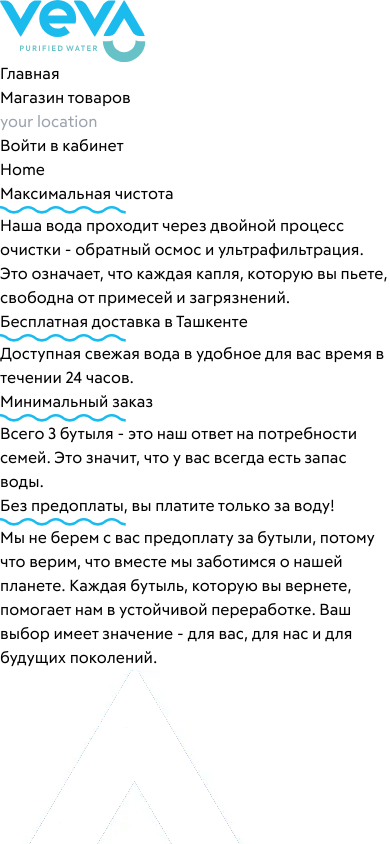
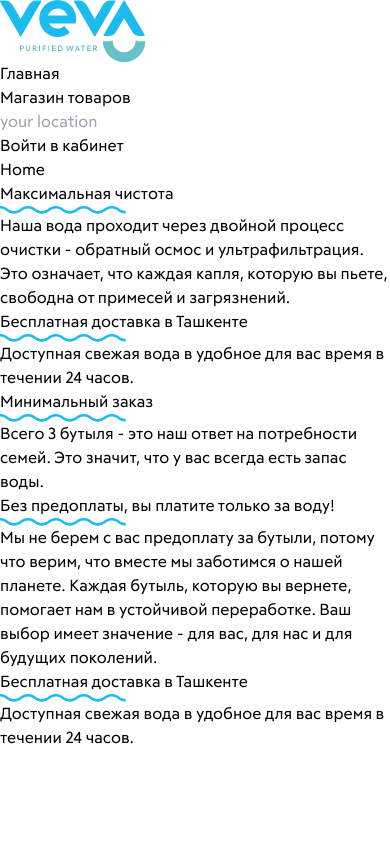
Before and after one commit to sevaraobidova/vevawater, a React (Vite) app: page / in a window 390 px wide. Shown: the top 844 px of the page. Built offline with nearby package versions, Linux system fonts and the light colour scheme.

Commit message:
about mobile version is done

```diff
--- a/package.json
+++ b/package.json
@@ -19,6 +19,7 @@
     "react-dom": "^18.2.0",
     "react-router-dom": "^6.20.1",
     "shadcn-ui": "^0.4.1",
+    "swiper": "^11.0.5",
     "tailwind-merge": "^2.1.0",
     "tailwindcss-animate": "^1.0.7",
     "vite-plugin-svgr": "^4.2.0"
--- a/src/components/About/AboutGrid.jsx
+++ b/src/components/About/AboutGrid.jsx
@@ -1,32 +1,32 @@
 import React from 'react'
 import AboutCard from './AboutCard'
-
+import { Swiper, SwiperSlide } from 'swiper/react';
+import 'swiper/css';
+import 'swiper/css/autoplay';
+import {Autoplay} from 'swiper/modules';
+import cardData from './CardData';
 export default function AboutGrid() {
-    const cardData = [
-        {
-            title:'Максимальная чистота' ,
-            description: "Наша вода проходит через двойной процесс очистки - обратный осмос и ультрафильтрация. Это означает, что каждая капля, которую вы пьете, свободна от примесей и загрязнений.",
-            class: 'col-span-2'
-        },
-        {
-            title:'Бесплатная доставка в Ташкенте' ,
-            description: 'Доступная свежая вода в удобное для вас время в течении 24 часов.'
-        },
-        {
-            title:'Минимальный заказ' ,
-            description: 'Всего 3 бутыля - это наш ответ на потребности семей. Это значит, что у вас всегда есть запас воды.'
-        },
-        {
-            title:'Без предоплаты, вы платите только за воду!' ,
-            description: 'Мы не берем с вас предоплату за бутыли, потому что верим, что вместе мы заботимся о нашей планете. Каждая бутыль, которую вы вернете, помогает нам в устойчивой переработке. Ваш выбор имеет значение - для вас, для нас и для будущих поколений.',
-            class: 'col-span-2'
-        },
-    ]
   return (
-    <div className='grid grid-cols-2 grid-rows-3 gap-3 w-[73%]'>
+    <>
+    <div className='grid grid-cols-2 grid-rows-3 gap-3 w-[73%] sm:hidden'>
       {
         cardData.map((item, i)=> (<AboutCard key={i} title={item.title} description={item.description} class={item.class}/>))
       }
     </div>
+    <Swiper
+    modules={[Autoplay]}
+    autoplay={true}
+    spaceBetween={0}
+    slidesPerView={1}
+    onSlideChange={() => console.log('slide change')}
+    onSwiper={(swiper) => console.log(swiper)}
+    >
+    {
+        cardData.map((item, index)=> (<SwiperSlide >
+          <AboutCard key={index} title={item.title} description={item.description} class={item.width}/>
+        </SwiperSlide>))
+      }
+    </Swiper>
+    </>
   )
 }
--- /dev/null
+++ b/src/components/About/CardData.jsx
@@ -0,0 +1,26 @@
+const cardData = [
+    {
+        title:'Максимальная чистота' ,
+        description: "Наша вода проходит через двойной процесс очистки - обратный осмос и ультрафильтрация. Это означает, что каждая капля, которую вы пьете, свободна от примесей и загрязнений.",
+        class: 'col-span-2',
+        width: 'w-[100%] h-[350px] hidden sm:block'
+    },
+    {
+        title:'Бесплатная доставка в Ташкенте' ,
+        description: 'Доступная свежая вода в удобное для вас время в течении 24 часов.',
+        width: 'w-[100%] h-[350px] hidden sm:block'
+    },
+    {
+        title:'Минимальный заказ' ,
+        description: 'Всего 3 бутыля - это наш ответ на потребности семей. Это значит, что у вас всегда есть запас воды.',
+        width: 'w-[100%] h-[350px] hidden sm:block'
+    },
+    {
+        title:'Без предоплаты, вы платите только за воду!' ,
+        description: 'Мы не берем с вас предоплату за бутыли, потому что верим, что вместе мы заботимся о нашей планете. Каждая бутыль, которую вы вернете, помогает нам в устойчивой переработке. Ваш выбор имеет значение - для вас, для нас и для будущих поколений.',
+        class: 'col-span-2',
+        width: 'w-[100%] h-[350px] hidden sm:block'
+    },
+]
+
+export default cardData;
--- a/src/components/About/WaterDrop.jsx
+++ b/src/components/About/WaterDrop.jsx
@@ -4,7 +4,7 @@ import water from '../../assets/images/water.webp'
 
 export default function WaterDrop () {
     return (
-        <div>
+        <div className="sm:hidden">
             <img src={water} alt="waterdrop" className="w-[270px] h-[367px] relative top-[367px] mt-[-367px]"/>
             <img src={gif} alt="gif" className="w-[270px] h-[367px]"/>
         </div>
```
Also changed, not shown: 1 other file (tests, documents, lock files or other folders).
